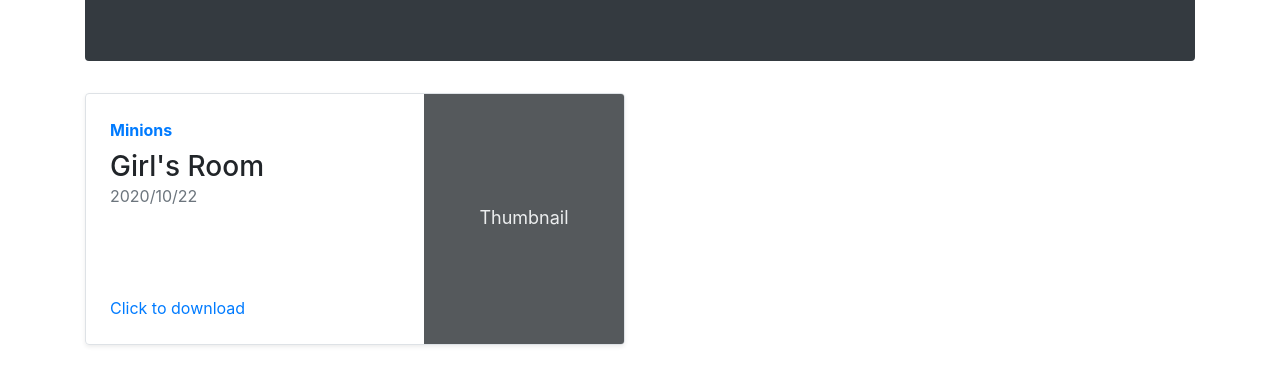
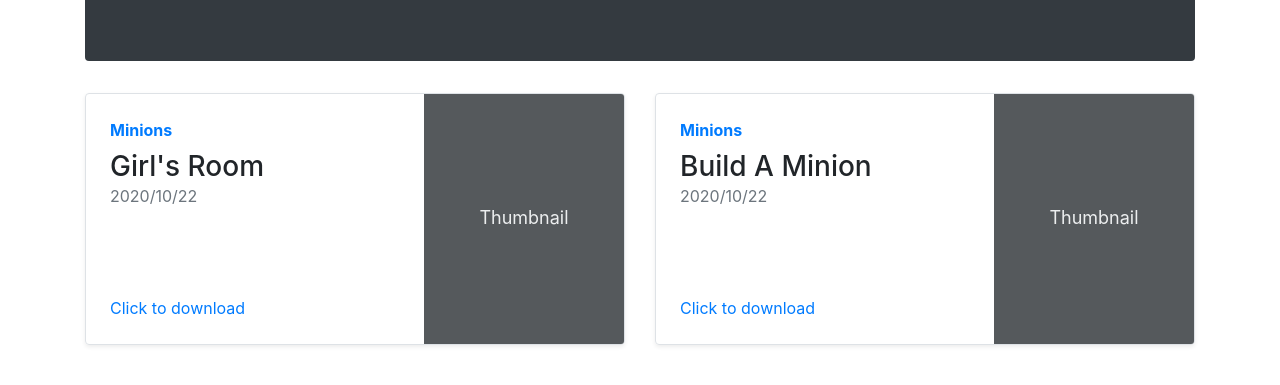
Before and after one commit to UltraCombos/ultracombos.github.io, a plain HTML site: page index.html in a window 1280 px wide. Shown: the part 231-616 px from the top of the page. Drawn offline with nearby package versions, Linux system fonts and the light colour scheme.

Commit message:
add "Build A Minion"

```diff
--- a/index.html
+++ b/index.html
@@ -60,6 +60,26 @@
           </div>
         </div>
       </div>
+	   <div class="col-md-6">
+        <div
+          class="row no-gutters border rounded overflow-hidden flex-md-row mb-4 shadow-sm h-md-250 position-relative">
+          <div class="col p-4 d-flex flex-column position-static">
+            <strong class="d-inline-block mb-2 text-primary">Minions</strong>
+            <h3 class="mb-0">Build A Minion</h3>
+            <div class="mb-1 text-muted">2020/10/22</div>
+            <p class="card-text mb-auto"></p>
+            <a href="itms-services://?action=download-manifest&url=https://ultracombos.github.io/20003-buildaminion-manifest.plist" class="stretched-link">Click to download</a>
+          </div>
+          <div class="col-auto d-none d-lg-block">
+            <svg class="bd-placeholder-img" width="200" height="250" xmlns="http://www.w3.org/2000/svg"
+              preserveAspectRatio="xMidYMid slice" focusable="false" role="img" aria-label="Placeholder: Thumbnail">
+              <title>Placeholder</title>
+              <rect width="100%" height="100%" fill="#55595c" /><text x="50%" y="50%" fill="#eceeef"
+                dy=".3em">Thumbnail</text>
+            </svg>
+          </div>
+        </div>
+      </div>
     </div>
   </div>
   <!--
```
